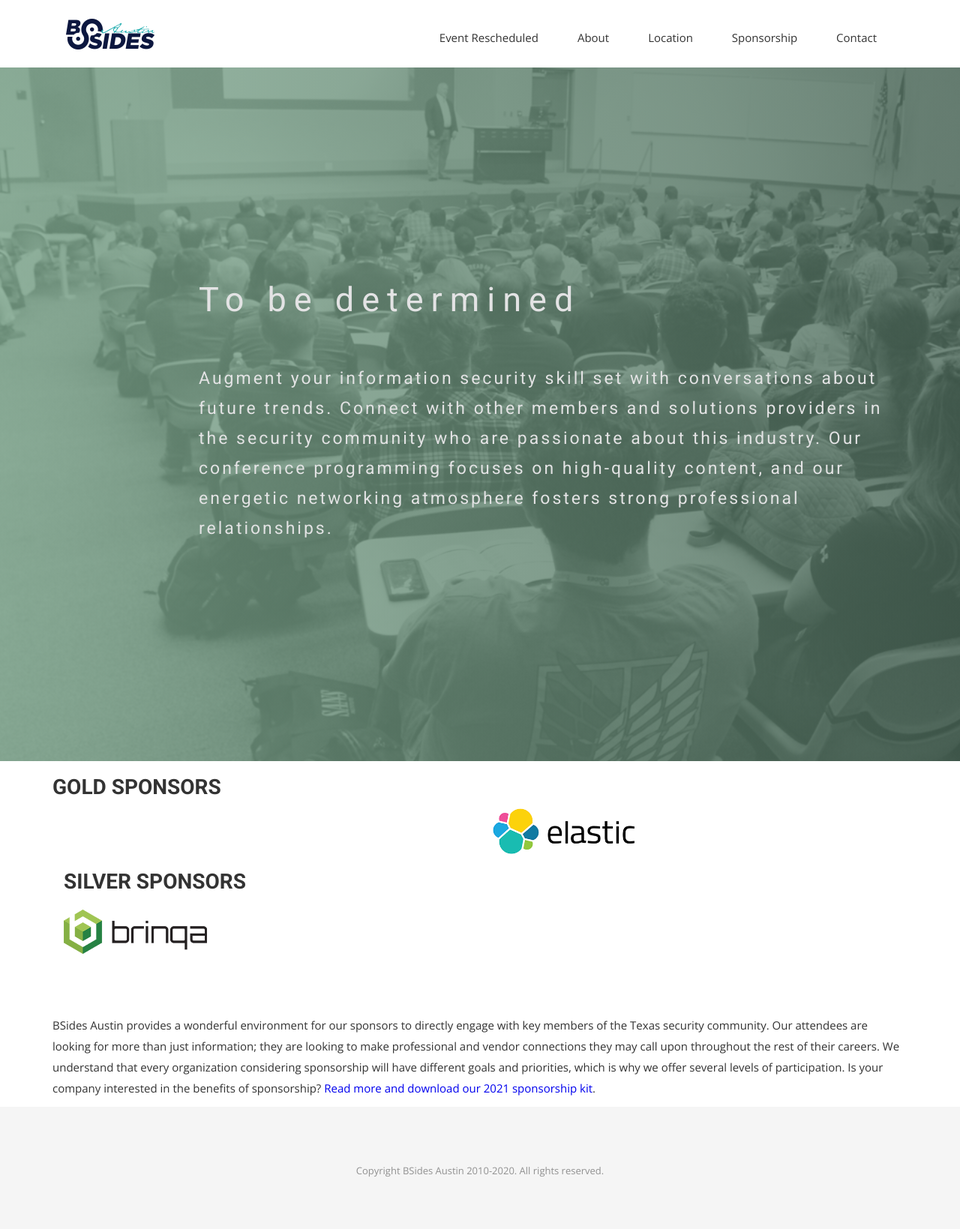
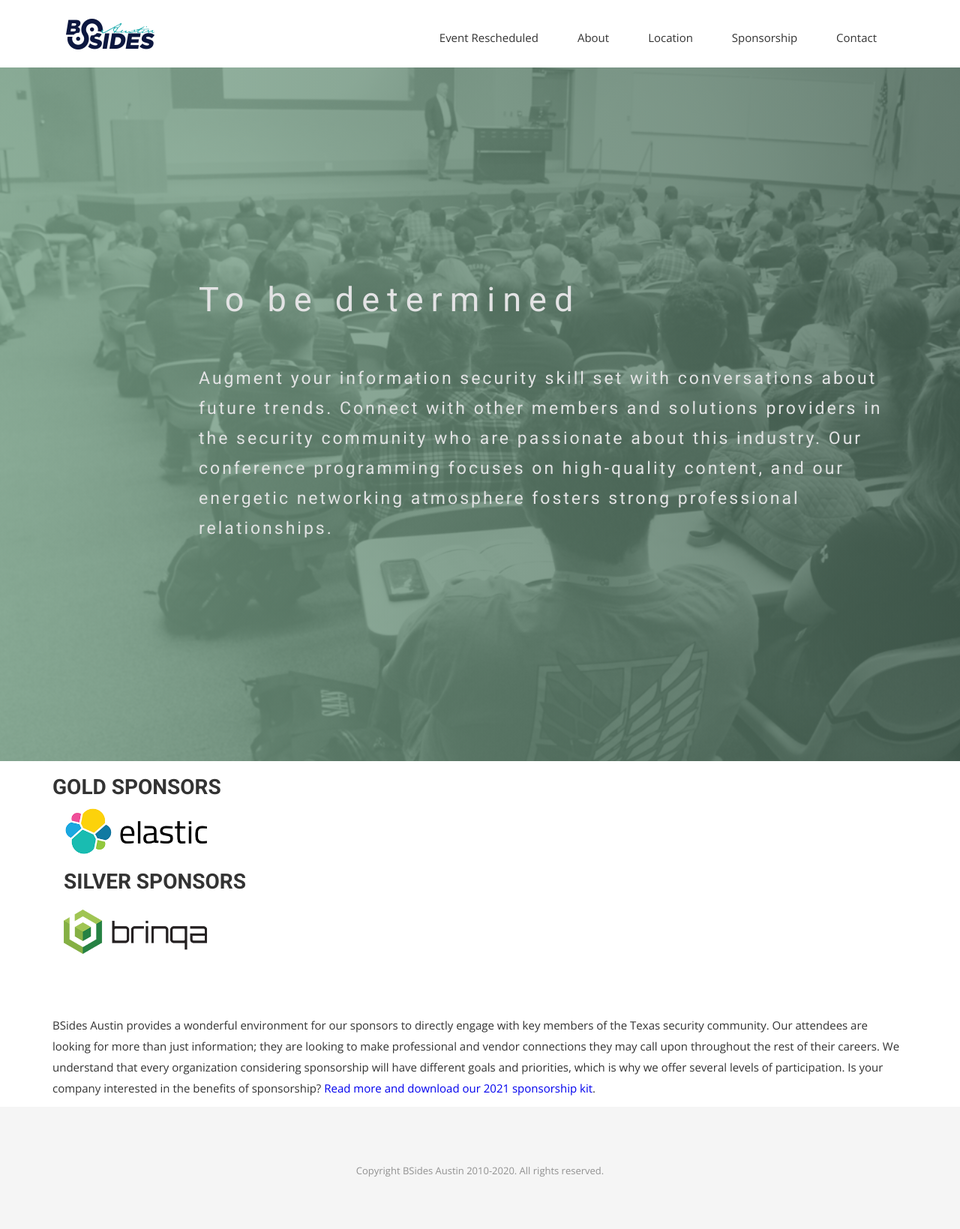
Before and after one commit to bsidesaustin/test, a Jekyll site: the page built from index.html, in a window 1280 px wide. Shown: the whole page at 75% size. Built offline with Jekyll 4.4.1, drawn with Linux system fonts in a browser that asks for light colours; nearby versions of some CDN libraries; some web fonts are replaced.

Commit message:
Update index.html

```diff
--- a/index.html
+++ b/index.html
@@ -30,15 +30,15 @@ permalink: /
     <h2>Gold Sponsors</h2>
 
     <div class="col-sm-6 col-md-3">
-
+        <div class="book-example">
+    <img src="/img/sponsors/2020/Elastic.png" alt="here" style="width: 75%;height: auto;">
+                </div>
       </div>
          <div class="col-sm-6 col-md-3">
 
       </div>
          <div class="col-sm-6 col-md-3">
-        <div class="book-example">
-    <img src="/img/sponsors/2020/Elastic.png" alt="here" style="width: 75%;height: auto;">
-                </div>
+
       </div>
          <div class="col-sm-6 col-md-3">
         <div class="book-example">
```
